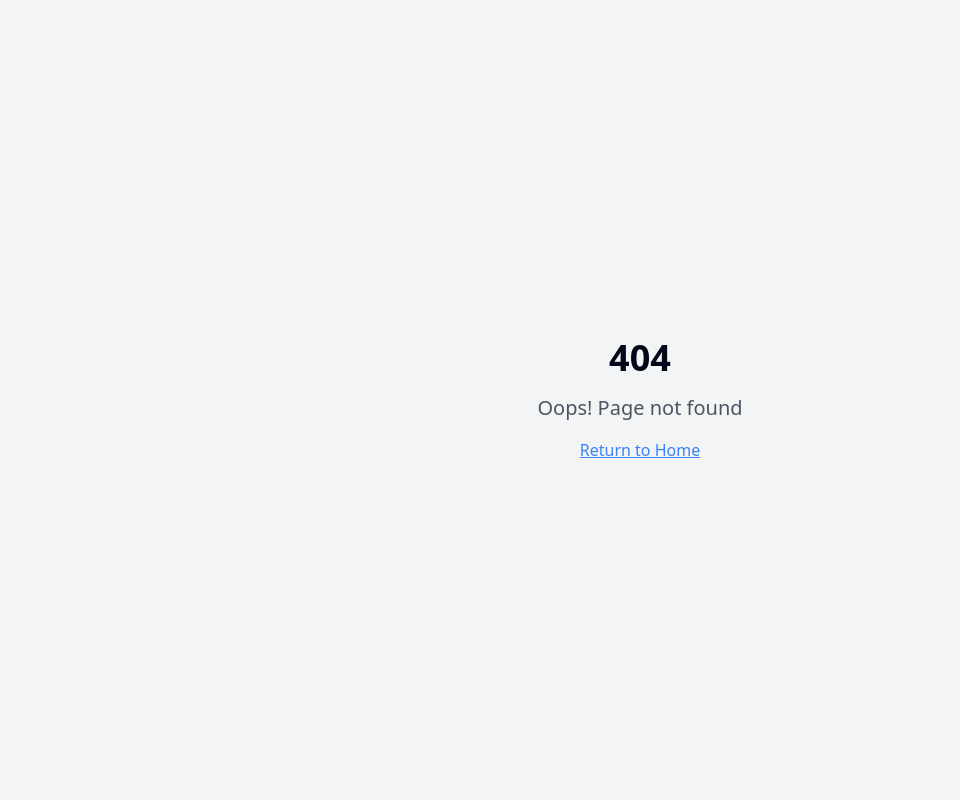
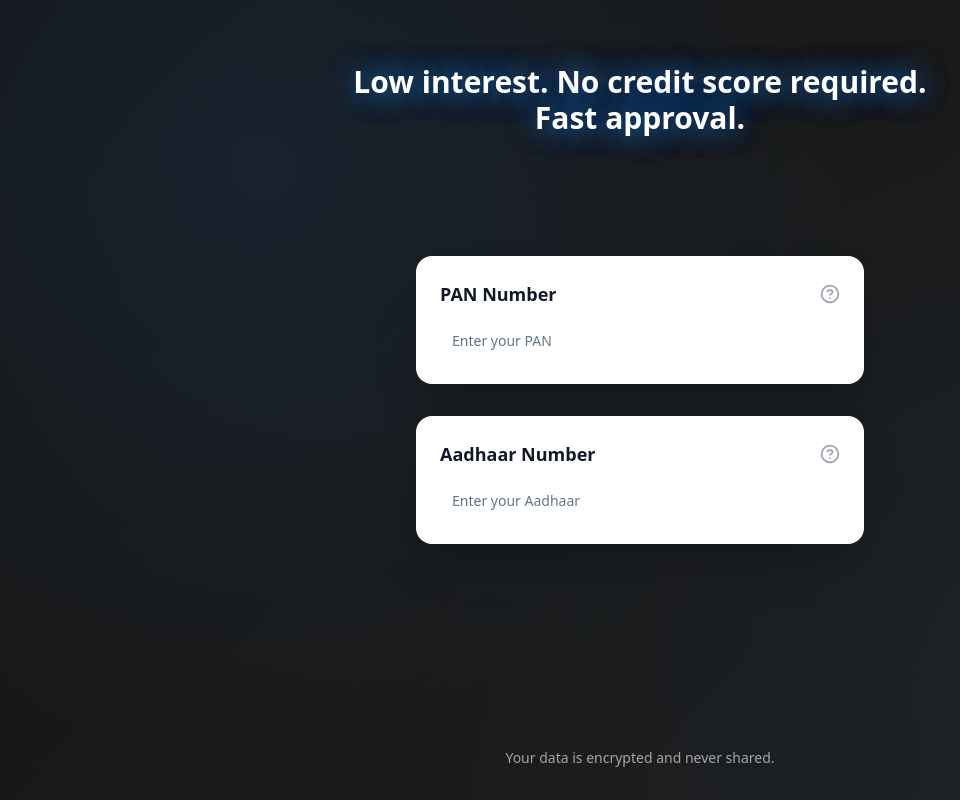
Before and after one commit to FLUTTERING-APPS/quickcash-glow-entrance, a React (Vite) app: page /kyc in a window 1280 px wide. Before the commit this address had no page. Shown: the whole page, without its empty margins (0-960 px from the left). Built offline with nearby package versions, Linux system fonts and the light colour scheme.

Commit message:
Add KYC form screen
Implement PAN and Aadhaar input form with auto-navigation and animations.

```diff
--- a/src/App.tsx
+++ b/src/App.tsx
@@ -4,6 +4,7 @@ import { TooltipProvider } from "@/components/ui/tooltip";
 import { QueryClient, QueryClientProvider } from "@tanstack/react-query";
 import { BrowserRouter, Routes, Route } from "react-router-dom";
 import Index from "./pages/Index";
+import KYC from "./pages/KYC";
 import NotFound from "./pages/NotFound";
 
 const queryClient = new QueryClient();
@@ -16,6 +17,7 @@ const App = () => (
       <BrowserRouter>
         <Routes>
           <Route path="/" element={<Index />} />
+          <Route path="/kyc" element={<KYC />} />
           {/* ADD ALL CUSTOM ROUTES ABOVE THE CATCH-ALL "*" ROUTE */}
           <Route path="*" element={<NotFound />} />
         </Routes>
--- a/src/index.css
+++ b/src/index.css
@@ -274,3 +274,24 @@ All colors MUST be HSL.
     text-shadow: 0 0 30px hsl(var(--electric-blue) / 0.8), 0 0 40px hsl(var(--electric-blue) / 0.4);
   }
 }
+
+/* Slide in from right animation */
+@keyframes slide-in-right {
+  from {
+    transform: translateX(100%);
+    opacity: 0;
+  }
+  to {
+    transform: translateX(0);
+    opacity: 1;
+  }
+}
+
+.animate-slide-in-right {
+  animation: slide-in-right 0.6s ease-out;
+}
+
+.animation-delay-200 {
+  animation-delay: 0.2s;
+  animation-fill-mode: both;
+}
--- /dev/null
+++ b/src/pages/KYC.tsx
@@ -0,0 +1,167 @@
+import { useState, useEffect } from "react";
+import { Input } from "@/components/ui/input";
+import { Tooltip, TooltipContent, TooltipProvider, TooltipTrigger } from "@/components/ui/tooltip";
+import { HelpCircle } from "lucide-react";
+import { useNavigate } from "react-router-dom";
+
+const KYC = () => {
+  const [pan, setPan] = useState("");
+  const [aadhaar, setAadhaar] = useState("");
+  const [isAnimatingOut, setIsAnimatingOut] = useState(false);
+  const navigate = useNavigate();
+
+  const formatPAN = (value: string) => {
+    // Remove all non-alphanumeric characters and convert to uppercase
+    const cleaned = value.replace(/[^A-Z0-9]/gi, '').toUpperCase();
+    // Limit to 10 characters
+    return cleaned.substring(0, 10);
+  };
+
+  const formatAadhaar = (value: string) => {
+    // Remove all non-numeric characters
+    const cleaned = value.replace(/\D/g, '');
+    // Add dashes after every 4 digits
+    const formatted = cleaned.replace(/(\d{4})(?=\d)/g, '$1-');
+    // Limit to 14 characters (12 digits + 2 dashes)
+    return formatted.substring(0, 14);
+  };
+
+  const maskPAN = (value: string) => {
+    if (value.length <= 3) return value;
+    if (value.length <= 7) return '***' + value.substring(3);
+    return '***' + value.substring(3, 7) + '****' + value.substring(7);
+  };
+
+  const maskAadhaar = (value: string) => {
+    if (value.length <= 4) return value;
+    const parts = value.split('-');
+    if (parts.length === 1) return '****-' + value.substring(4);
+    if (parts.length === 2) return '****-****-' + parts[1];
+    return '****-****-' + parts[2];
+  };
+
+  const handlePANChange = (e: React.ChangeEvent<HTMLInputElement>) => {
+    const formatted = formatPAN(e.target.value);
+    setPan(formatted);
+  };
+
+  const handleAadhaarChange = (e: React.ChangeEvent<HTMLInputElement>) => {
+    const formatted = formatAadhaar(e.target.value);
+    setAadhaar(formatted);
+  };
+
+  const isPANValid = pan.length === 10;
+  const isAadhaarValid = aadhaar.replace(/-/g, '').length === 12;
+
+  useEffect(() => {
+    if (isPANValid && isAadhaarValid) {
+      setIsAnimatingOut(true);
+      setTimeout(() => {
+        navigate('/eligible-apps');
+      }, 800);
+    }
+  }, [isPANValid, isAadhaarValid, navigate]);
+
+  return (
+    <div className={`min-h-screen login-container relative overflow-hidden transition-opacity duration-800 ${
+      isAnimatingOut ? 'opacity-0' : 'opacity-100'
+    }`}>
+      {/* Top Message */}
+      <div className="absolute top-16 left-1/2 transform -translate-x-1/2 text-center z-20">
+        <h1 className="text-2xl md:text-3xl font-bold text-pure-white mb-2 glow-text">
+          Low interest. No credit score required. Fast approval.
+        </h1>
+      </div>
+
+      {/* Form Container */}
+      <div className="flex items-center justify-center min-h-screen px-8">
+        <div className="w-full max-w-md space-y-8 animate-slide-in-right">
+
+          {/* PAN Input */}
+          <div className="relative bg-pure-white rounded-2xl p-6 shadow-2xl transform transition-all duration-300 hover:scale-105">
+            <div className="flex items-center justify-between mb-3">
+              <label className="text-lg font-semibold text-gray-900">
+                PAN Number
+              </label>
+              <TooltipProvider>
+                <Tooltip>
+                  <TooltipTrigger>
+                    <HelpCircle className="w-5 h-5 text-gray-400 hover:text-electric-blue transition-colors" />
+                  </TooltipTrigger>
+                  <TooltipContent>
+                    <p>10-character alphanumeric PAN (e.g., ABCDE1234F)</p>
+                  </TooltipContent>
+                </Tooltip>
+              </TooltipProvider>
+            </div>
+            <Input
+              value={pan.length > 3 ? maskPAN(pan) : pan}
+              onChange={handlePANChange}
+              placeholder="Enter your PAN"
+              className={`text-lg border-0 bg-transparent focus:ring-2 transition-all duration-300 ${
+                isPANValid ? 'focus:ring-electric-blue ring-electric-blue' : 'focus:ring-gray-300'
+              }`}
+              maxLength={10}
+            />
+            {isPANValid && (
+              <div className="absolute -right-2 -top-2 w-6 h-6 bg-electric-blue rounded-full flex items-center justify-center">
+                <div className="w-3 h-3 bg-pure-white rounded-full animate-pulse"></div>
+              </div>
+            )}
+          </div>
+
+          {/* Aadhaar Input */}
+          <div className="relative bg-pure-white rounded-2xl p-6 shadow-2xl transform transition-all duration-300 hover:scale-105 animation-delay-200">
+            <div className="flex items-center justify-between mb-3">
+              <label className="text-lg font-semibold text-gray-900">
+                Aadhaar Number
+              </label>
+              <TooltipProvider>
+                <Tooltip>
+                  <TooltipTrigger>
+                    <HelpCircle className="w-5 h-5 text-gray-400 hover:text-electric-blue transition-colors" />
+                  </TooltipTrigger>
+                  <TooltipContent>
+                    <p>12-digit Aadhaar number (e.g., 1234-5678-9012)</p>
+                  </TooltipContent>
+                </Tooltip>
+              </TooltipProvider>
+            </div>
+            <Input
+              value={aadhaar.length > 4 ? maskAadhaar(aadhaar) : aadhaar}
+              onChange={handleAadhaarChange}
+              placeholder="Enter your Aadhaar"
+              className={`text-lg border-0 bg-transparent focus:ring-2 transition-all duration-300 ${
+                isAadhaarValid ? 'focus:ring-electric-blue ring-electric-blue' : 'focus:ring-gray-300'
+              }`}
+              maxLength={14}
+            />
+            {isAadhaarValid && (
+              <div className="absolute -right-2 -top-2 w-6 h-6 bg-electric-blue rounded-full flex items-center justify-center">
+                <div className="w-3 h-3 bg-pure-white rounded-full animate-pulse"></div>
+              </div>
+            )}
+          </div>
+
+          {/* Loading indicator when both are valid */}
+          {isPANValid && isAadhaarValid && (
+            <div className="text-center">
+              <div className="inline-block w-8 h-1 bg-electric-blue rounded-full animate-pulse mb-2"></div>
+              <p className="text-pure-white/80 text-sm">Verifying details...</p>
+            </div>
+          )}
+
+        </div>
+      </div>
+
+      {/* Bottom Security Note */}
+      <div className="absolute bottom-8 left-1/2 transform -translate-x-1/2 text-center">
+        <p className="text-pure-white/60 text-sm">
+          Your data is encrypted and never shared.
+        </p>
+      </div>
+    </div>
+  );
+};
+
+export default KYC;
```
